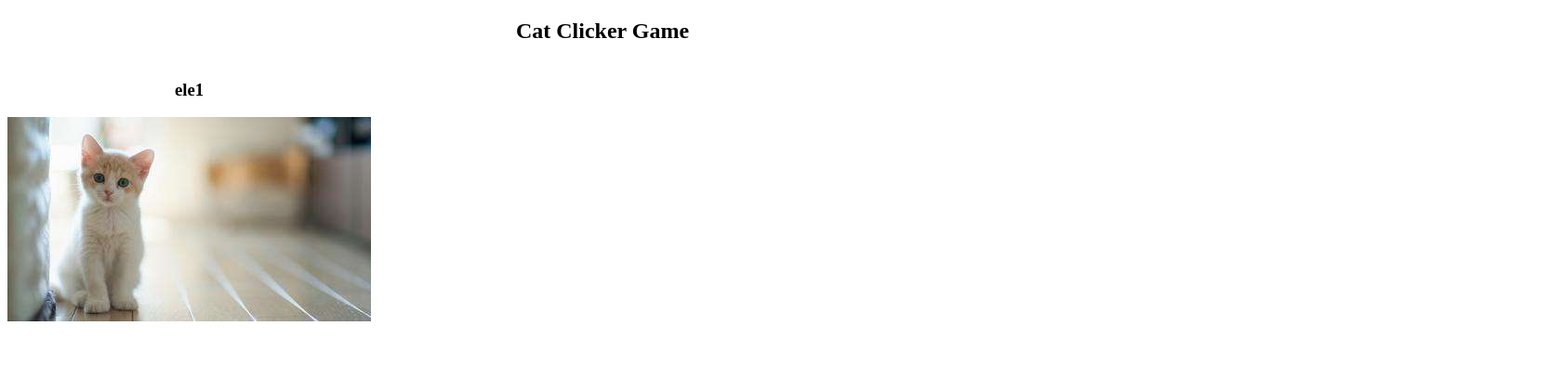
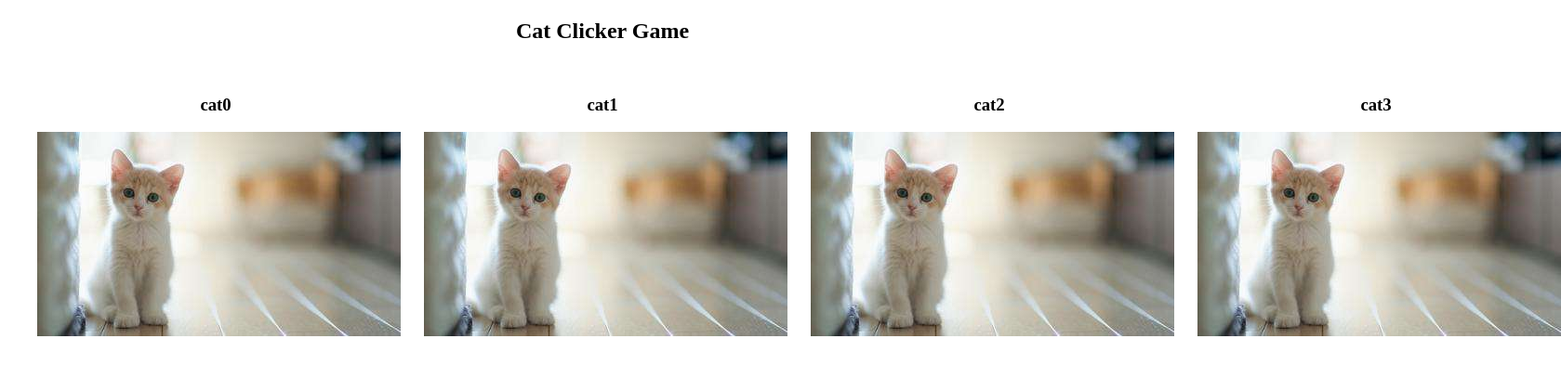
Before and after one commit to superrabbit007/catClick, a plain HTML site: page index.html in a window 1280 px wide. Shown: the top 393 px of the page at 93% size, 1679 px wide, since content can reach past the window. Drawn offline with Linux system fonts and the light colour scheme.

Commit message:
可以加载多张图片，并且分别记录点击次数   未完成： 	第一张原始图片需要额外添加监听器； 	需要加载不同的图片（当前是重复的图片）；

```diff
--- a/css/app.css
+++ b/css/app.css
@@ -6,6 +6,10 @@ h2,h3 {
 	text-align: center;
 }
 
+div {
+	width: 30%;
+	margin: 1em;
+}
 
 
 .cat {
--- a/index.html
+++ b/index.html
@@ -8,13 +8,13 @@
 <body>
 	<h2>Cat Clicker Game</h2>
 	<div class = "cat">
-		<div class = "cat1">
-			<h3>ele1</h3>
+		<div class = "cat0">
+			<h3>cat0</h3>
 			<img class = "my-elem" src="img/cat.jpg">
 			<p class = "total">Total clicks is 0.</p>
 		</div>
 	</div>
 
-	<script src = "js/app.js" type="text/javascript"></script>
+	<script src = "js/app1.js" type="text/javascript"></script>
 </body>
 </html>
--- a/js/app.js
+++ b/js/app.js
@@ -13,6 +13,10 @@ console.log("test");
 
 
 
+
+
+
+
 ele[0].addEventListener('click', function() {
 	count +=1;
 	console.log(totalCount);
@@ -23,7 +27,7 @@ ele[0].addEventListener('click', function() {
 });
 
 
-	const t1 = document.querySelector('.cat1');
+	const t1 = document.querySelector('.cat');
 	const img = document.querySelector('.my-elem');
 	const t2img = '<img class = "my-elem2" src="img/cat.jpg">';
 	const t2title = '<h3>ele2</h3>';
--- /dev/null
+++ b/js/app1.js
@@ -0,0 +1,46 @@
+
+
+
+
+let cat1 = document.getElementsByClassName('cat0');
+// document.body.innerHTML = '';
+console.log(cat1);
+let cat1Text = cat1[0].outerHTML;
+let cat2Text = cat1Text;
+let cat3 = cat2 = cat1;
+
+let cats = [cat1, cat2, cat3];
+
+for (var i = 0; i < cats.length; i++) {
+	let cat = cats[i];
+	// cat[0].classList.add('cat'+(i+1));
+	let cat111 = cat[0].innerHTML;
+	let catName = "cat" + i ;
+	let elem = document.createElement('div');
+	elem.innerHTML = cat111;
+	elem.classList.add('cat'+(i+1));
+	let a = elem;
+	console.log(a);
+	console.log(elem.children[0]);
+	elem.children[0].innerHTML = "cat" + (i+1) ;
+	elem.children[1];
+	//将图片的地址放在列表中，根据对应的i， 加载不同的图片，写入innerHTML中
+
+
+
+	console.log(elem.children);
+	let count = 0;
+	elem.addEventListener('click', (function(catDiv,countN) {
+		return function() {
+			countN += 1;
+			console.log(countN);
+			console.log(catDiv);
+			// catDiv.children[1].innerText = catName;
+
+			catDiv.children[2].textContent = 'Total clicks is ' + countN +'.';
+
+		};
+	})(elem,count));
+
+	document.getElementsByClassName('cat')[0].appendChild(elem);
+}
```
